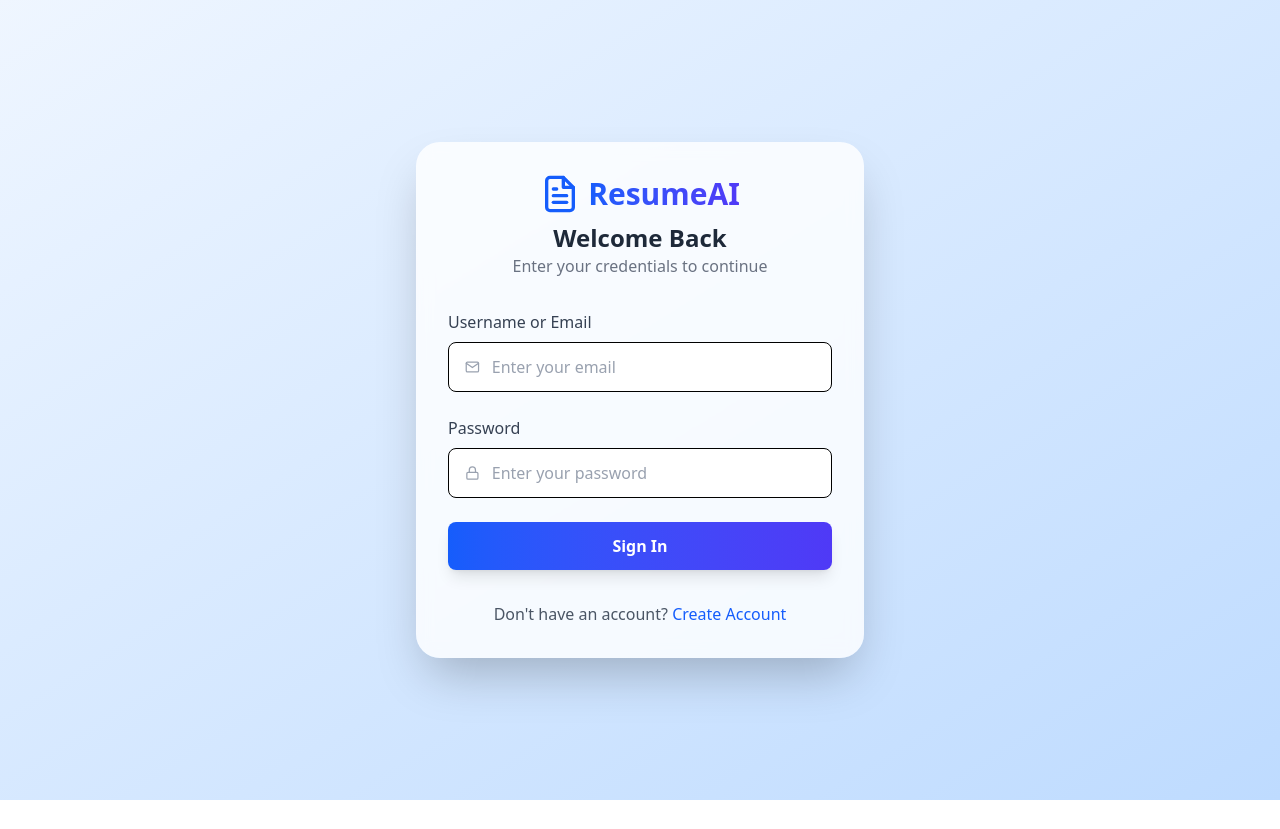
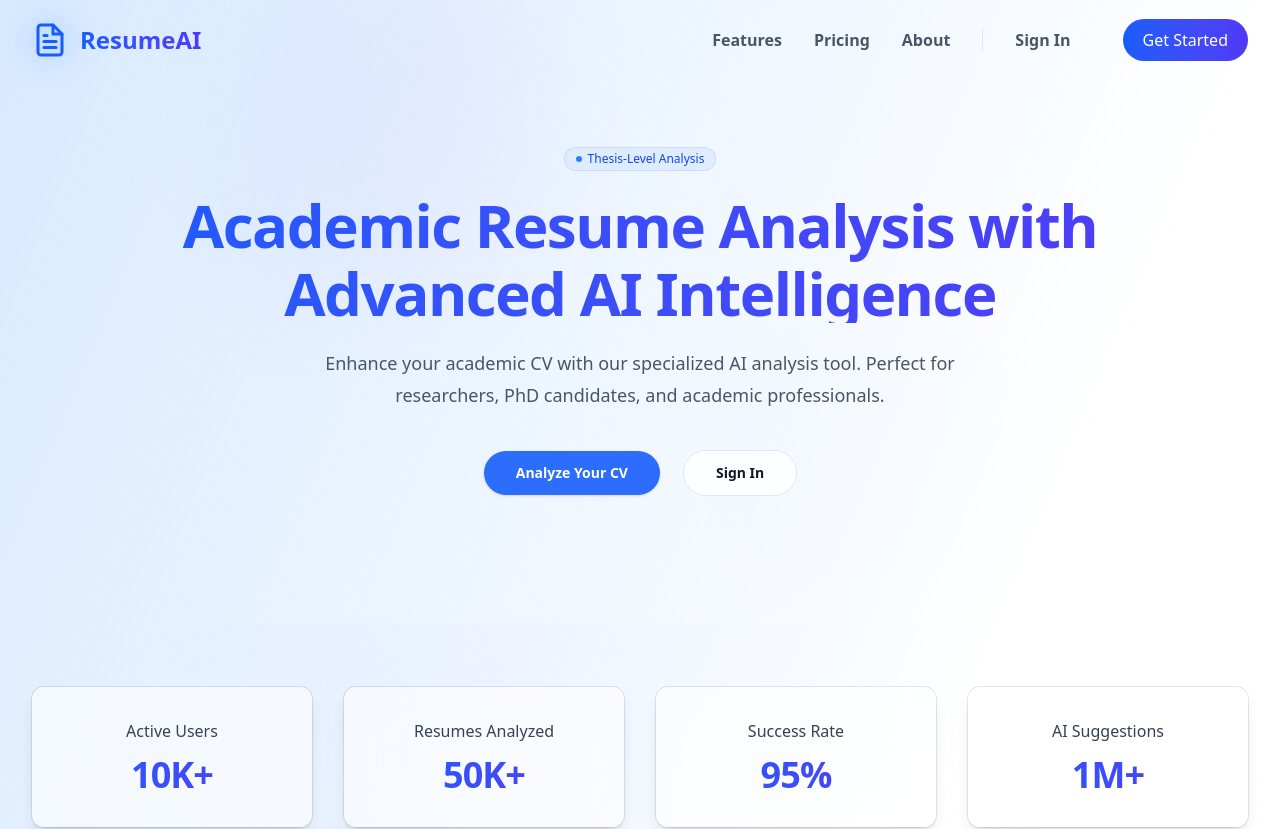
Before and after one commit to olti18/resume-analyzer-ui, a React (Vite) app: page / in a window 1280 px wide. Before the commit this address led to /login. Shown: the top 829 px of the page. Before the commit the page ends 800 px from the top, so only its background shows below. Built offline with nearby package versions, Linux system fonts and the light colour scheme.

Commit message:
update landing page

```diff
--- a/src/App.jsx
+++ b/src/App.jsx
@@ -8,6 +8,7 @@ import { AuthProvider } from "./context/AuthContext";
 import LoginForm from "./components/Auth/LoginForm";
 import RegisterForm from "./components/Auth/RegisterForm";
 import CvAnalysisPage from "./components/CvAnalysis/CvAnalysisPage";
+import LandingPage from "./components/LandingPage";
 import ProtectedRoute from "./components/ProtectedRoute";
 
 import "./App.css";
@@ -17,9 +18,12 @@ function App() {
     <AuthProvider>
       <Router>
         <Routes>
-          <Route path="/" element={<Navigate to="/resume" replace />} />
+          {/* Public Routes */}
+          <Route path="/" element={<LandingPage />} />
           <Route path="/login" element={<LoginForm />} />
           <Route path="/register" element={<RegisterForm />} />
+
+          {/* Protected Routes */}
           <Route
             path="/resume"
             element={
@@ -28,7 +32,7 @@ function App() {
               </ProtectedRoute>
             }
           />
-          <Route path="*" element={<Navigate to="/resume" replace />} />
+          <Route path="*" element={<Navigate to="/" />} />
         </Routes>
       </Router>
     </AuthProvider>
```
